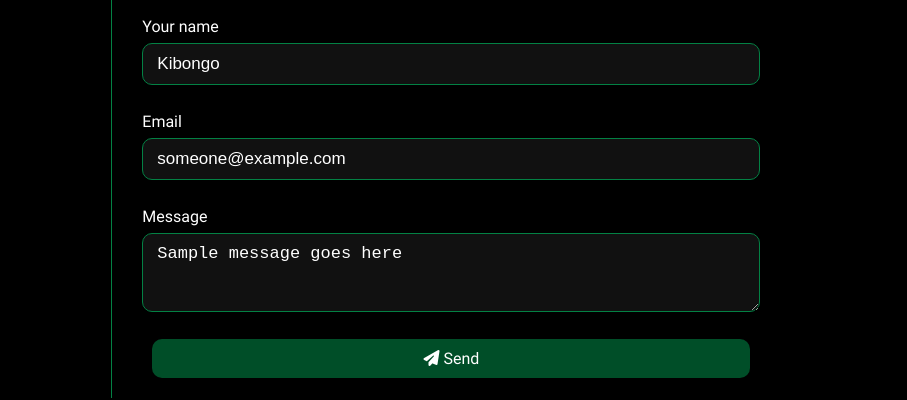
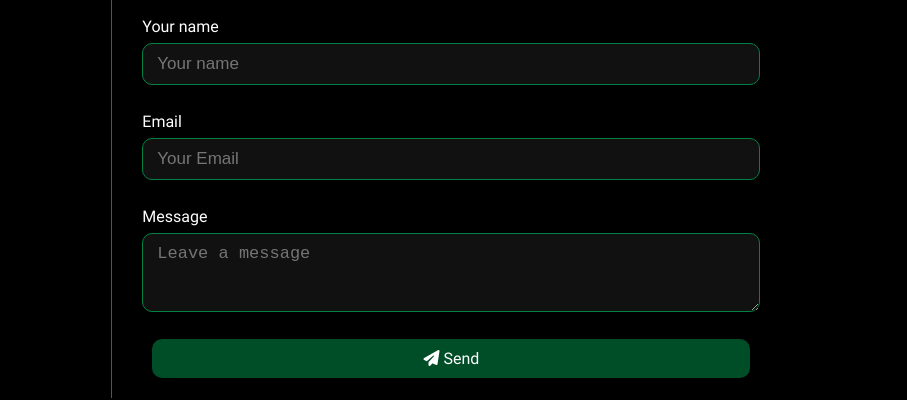
Before and after one commit to kibongos40/my-brand, a plain HTML site: page contact.html in a window 1280 px wide. Shown: the part 246-646 px from the top of the page, 373-1280 px from the left. Drawn offline with Linux system fonts and the light colour scheme; a web font is replaced by a local one.

Commit message:
Fixing contact Us

```diff
--- a/contact.html
+++ b/contact.html
@@ -65,15 +65,15 @@
                     </h2>
                     <form action="" method="post" name="form">
                         <label for="name">Your name</label>
-                        <input value="Kibongo" type="text" name="name" id="name" placeholder="Your name">
+                        <input type="text" name="name" id="name" placeholder="Your name">
                         <div class="error" id="nameError">
                         </div>
                         <label for="email">Email</label>
-                        <input value="someone@example.com" type="email" name="email" id="email" placeholder="Your Email">
+                        <input type="email" name="email" id="email" placeholder="Your Email">
                         <div class="error" id="emailError">
                         </div>
                         <label for="message">Message</label>
-                        <textarea name="message" id="message" rows="3" placeholder="Leave a message">Sample message goes here</textarea>
+                        <textarea name="message" id="message" rows="3" placeholder="Leave a message"></textarea>
                         <div class="error" id="messageError">
                         </div>
                         <div class="submit align-center">
```
